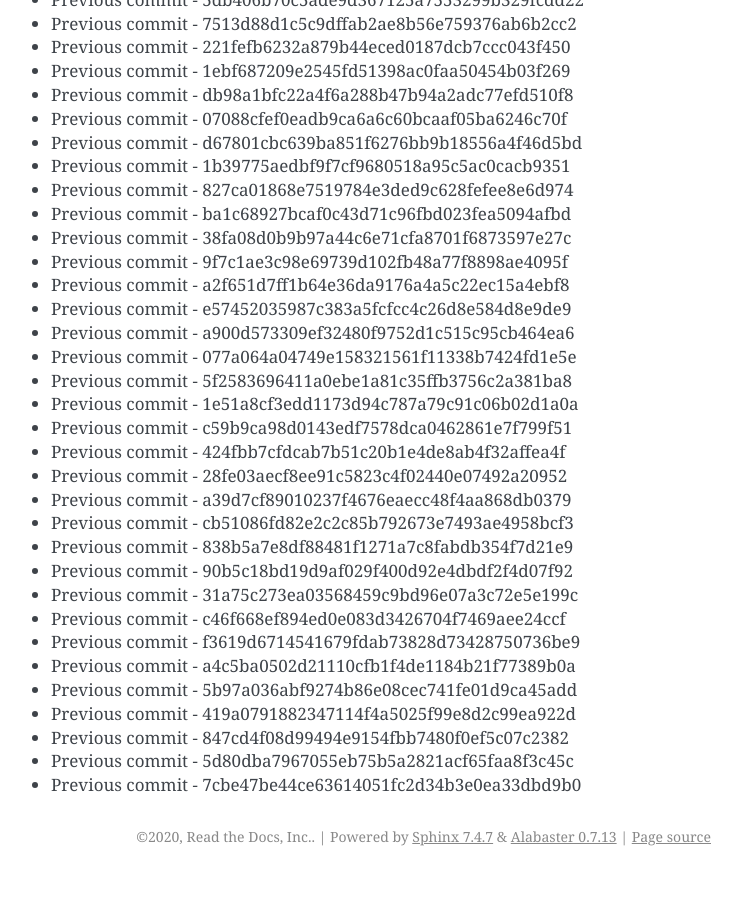
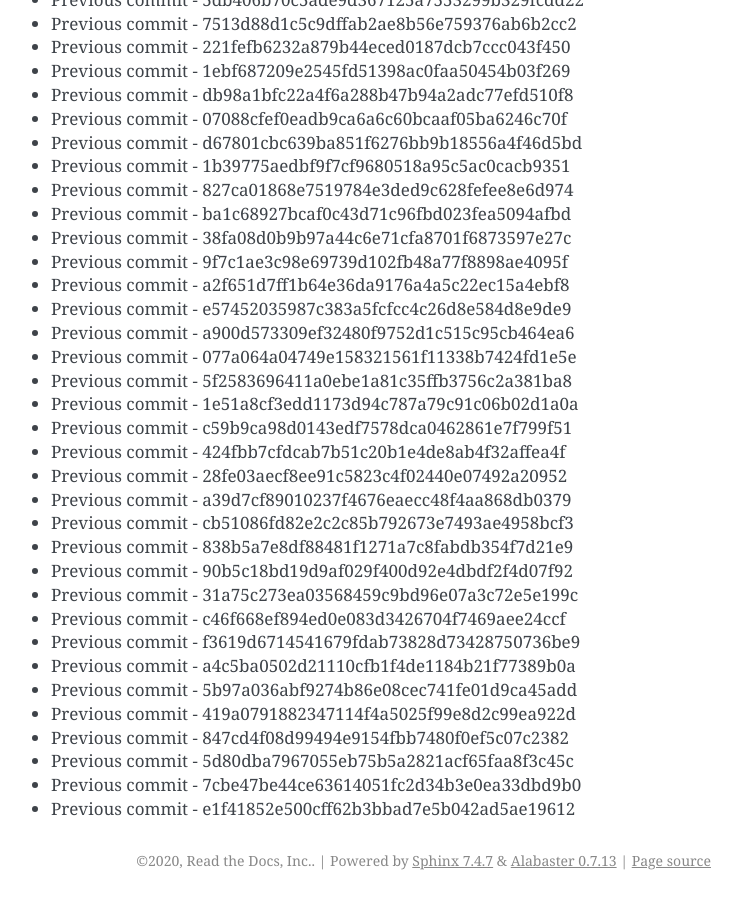
Before and after one commit to readthedocs/rtd-git-stresstest, a Sphinx documentation site: the page built from docs/updates.rst, in a window 1280 px wide and 900 px high, scrolled down 34709 px. Shown: the whole window, without its empty margins (399-1141 px from the left). Built offline with Sphinx 7.4.7, drawn with Linux system fonts in a browser that asks for light colours; before the commit the page ends 35585 px from its top, so only the background shows below that.

Commit message:
Generating commit from previous: e1f41852e500cff62b3bbad7e5b042ad5ae19612

```diff
--- a/docs/updates.rst
+++ b/docs/updates.rst
@@ -1490,3 +1490,4 @@ It can be tested for any performance characteristics.
 * Previous commit - 847cd4f08d99494e9154fbb7480f0ef5c07c2382
 * Previous commit - 5d80dba7967055eb75b5a2821acf65faa8f3c45c
 * Previous commit - 7cbe47be44ce63614051fc2d34b3e0ea33dbd9b0
+* Previous commit - e1f41852e500cff62b3bbad7e5b042ad5ae19612
```
